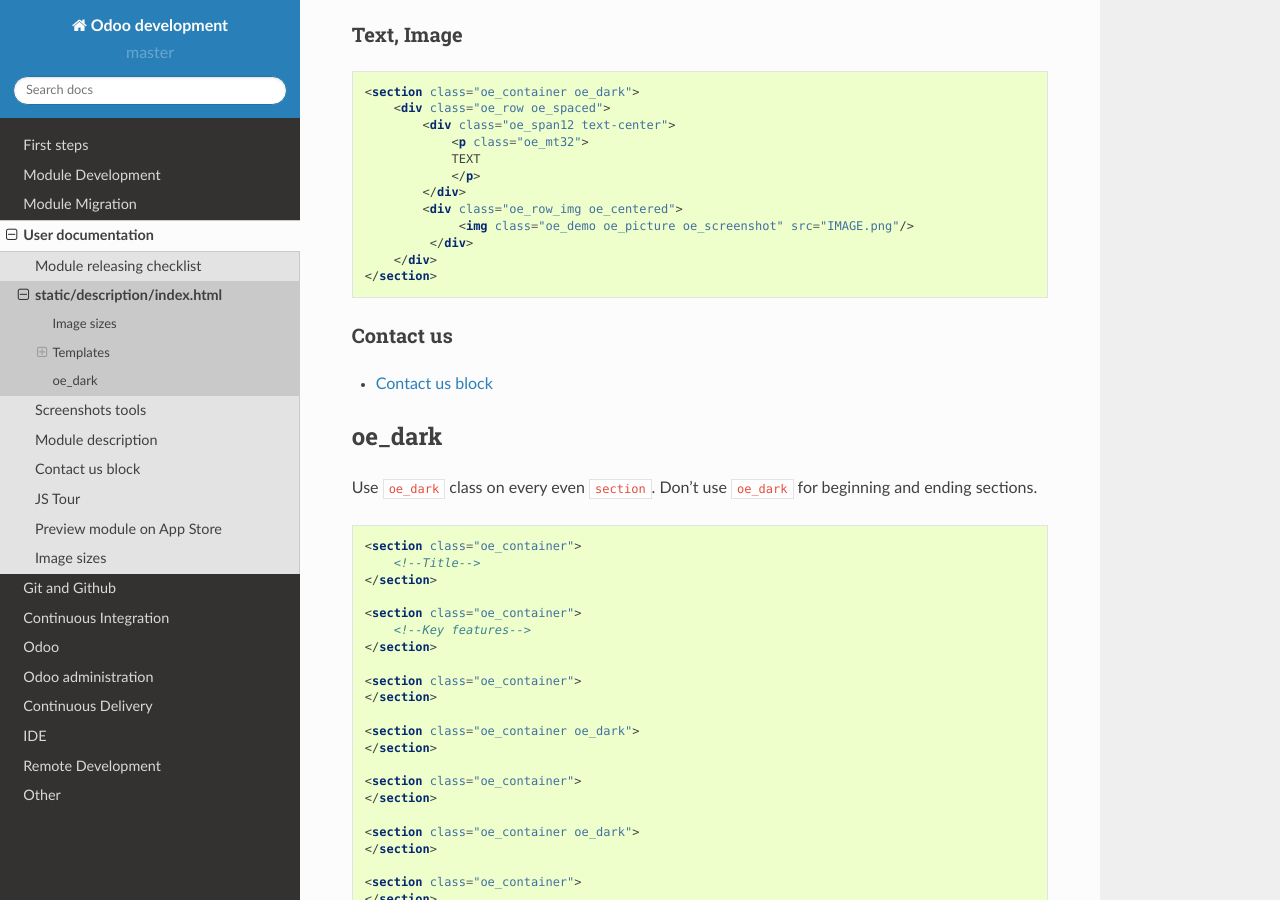
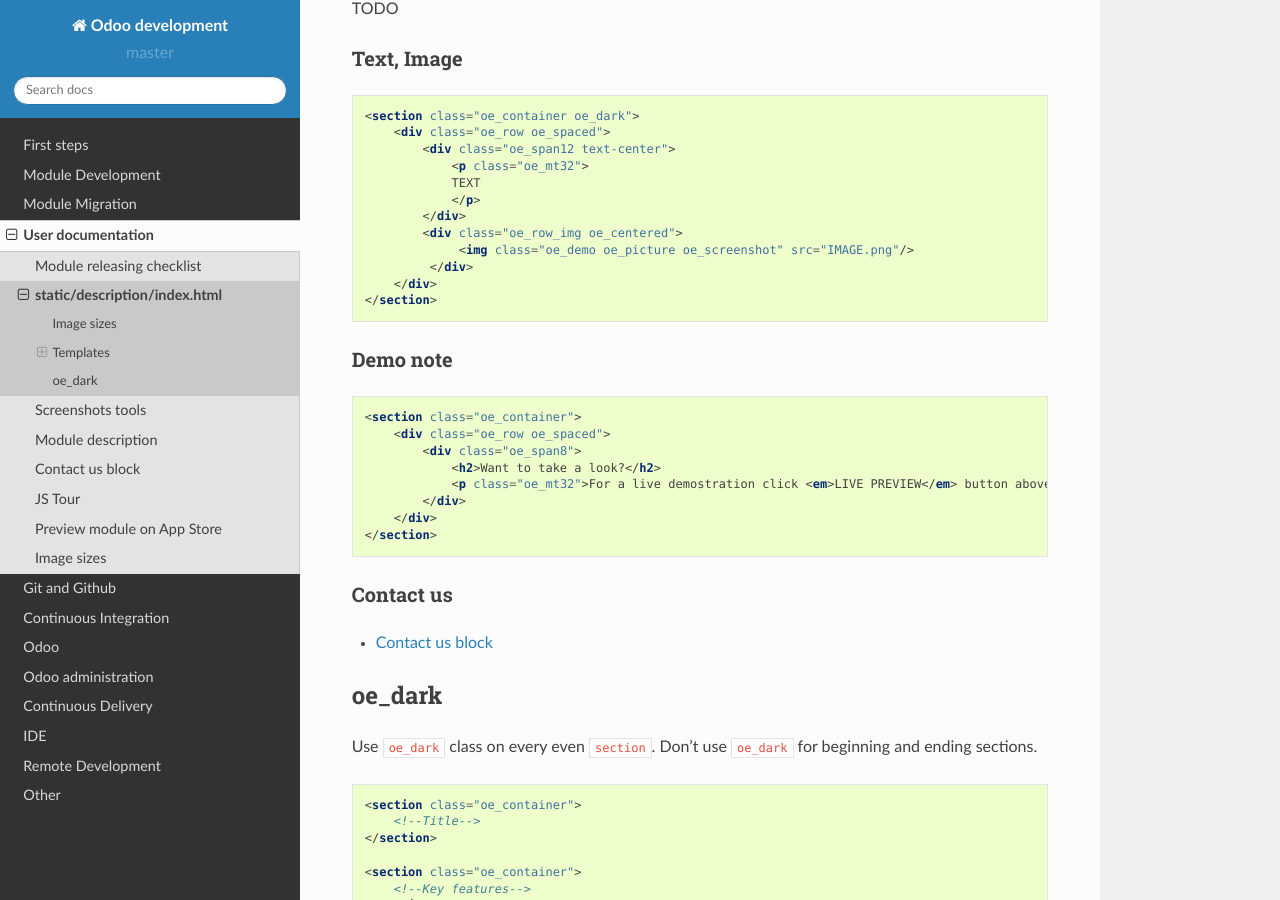
Before and after one commit to itpp-labs/odoo-development, a Sphinx documentation site: the page built from docs/description/index.html.rst, in a window 1280 px wide and 900 px high, scrolled down 2821 px. Built offline with Sphinx 7.4.7 and the Read the Docs theme 2.0.0, drawn with Linux system fonts in a browser that asks for light colours; pages that are not in the unit, such as notebooks, are missing from menus.

Commit message:
Demo note

```diff
--- a/docs/description/index.html.rst
+++ b/docs/description/index.html.rst
@@ -159,6 +159,19 @@
         </div>
     </section>
 
+Demo note
+---------
+
+.. code-block:: html
+
+    <section class="oe_container">
+        <div class="oe_row oe_spaced">
+            <div class="oe_span8">
+                <h2>Want to take a look?</h2>
+                <p class="oe_mt32">For a live demostration click <em>LIVE PREVIEW</em> button above (near to <em><i class="fa fa-shopping-cart"></i> Add to Cart</em>) </p>
+            </div>
+        </div>
+    </section>
 
 Contact us
 ----------
```
